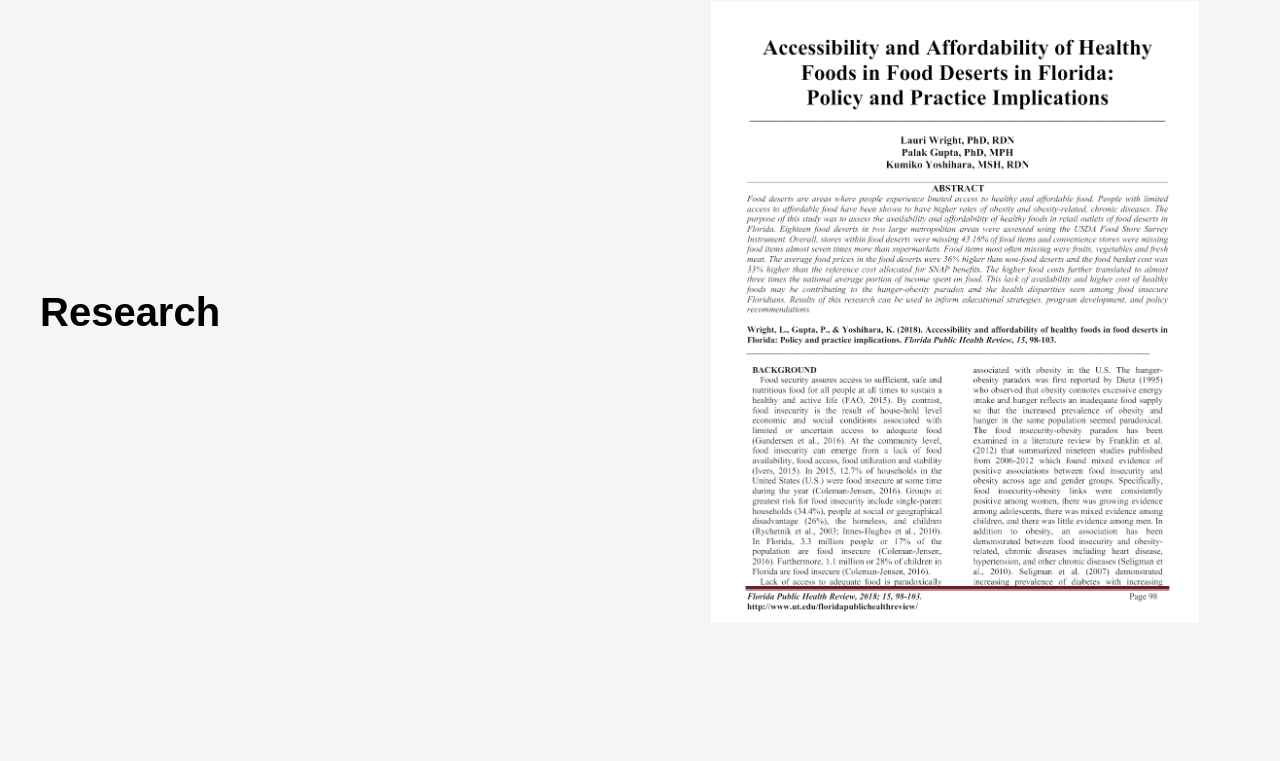
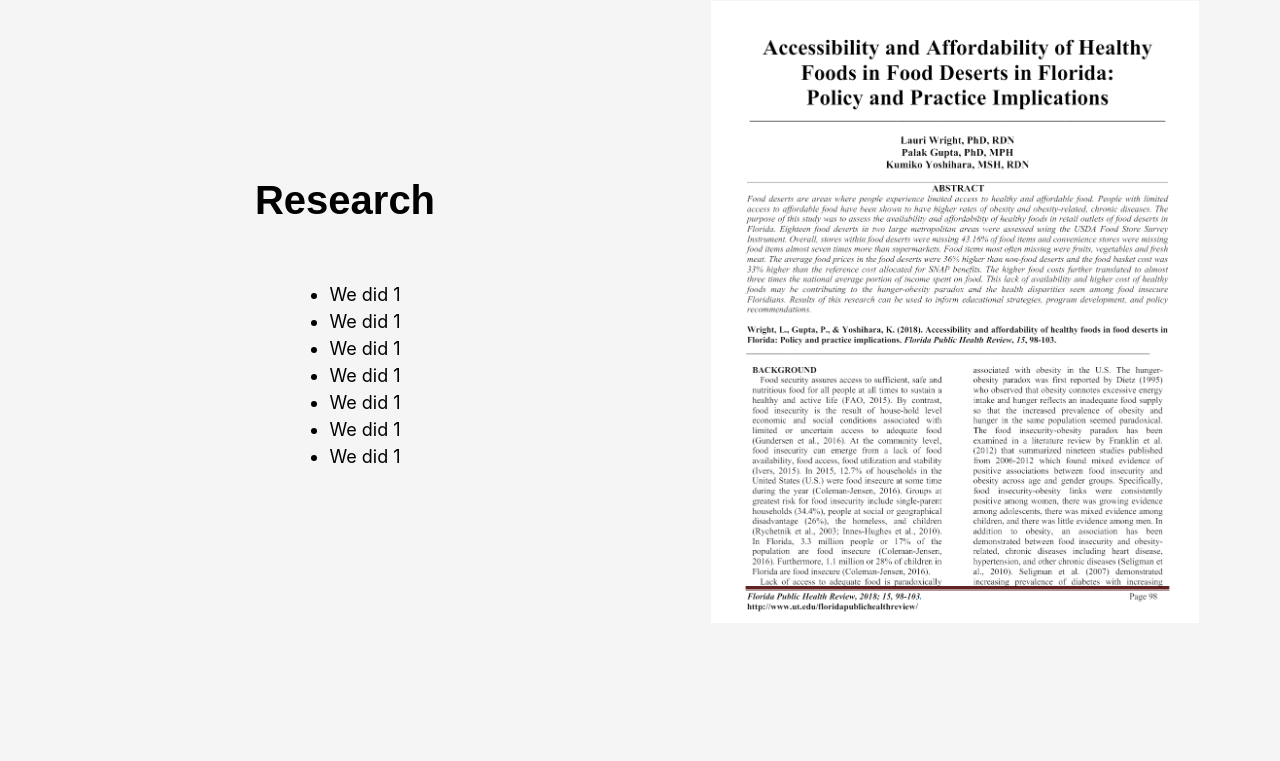
Before and after one commit to nathanallen242/4Environment, a React (Vite) app in the folder my-react-app/: page /about in a window 1280 px wide. Shown: the part 1540-2301 px from the top of the page. Built offline with nearby package versions, Linux system fonts and the light colour scheme; grey boxes are pictures that could not be loaded.

Commit message:
Changed header

```diff
--- a/my-react-app/src/Research.jsx
+++ b/my-react-app/src/Research.jsx
@@ -42,6 +42,15 @@ const Research = () => {
     <div className="research-header-container" style={{}}>
       <h2 className="research-header">Research</h2>
     </div>
+    <ul>
+      <li>We did 1</li>
+      <li>We did 1</li>
+      <li>We did 1</li>
+      <li>We did 1</li>
+      <li>We did 1</li>
+      <li>We did 1</li>
+      <li>We did 1</li>
+    </ul>
 
   </div>
 </motion.div>
--- a/my-react-app/src/index.css
+++ b/my-react-app/src/index.css
@@ -170,7 +170,6 @@ button:focus-visible {
   border: none !important;
 }
 
-// Yap
 .aboutme {
   display: flex;
   flex-direction: column;
@@ -226,17 +225,26 @@ button:focus-visible {
 }
 
 .research-info {
-  flex: 1;
   padding-left: 20px;
   display: flex;
   flex-direction: column;
+  justify-content: start;
+  align-items: center;
+  color: black;
+  height: inherit;
+  font-size: large;
 }
+/*
+.research-info li{
+  list-style-type: none;
+} */
 
 .research-header {
   font-size: 40px;
   font-weight: bold;
   color: black;
   font-family: Arial, sans-serif; /* You can choose any sans-serif font you prefer */
+  text-align: center;
 }
 
 .research-bulletpoints {
```
